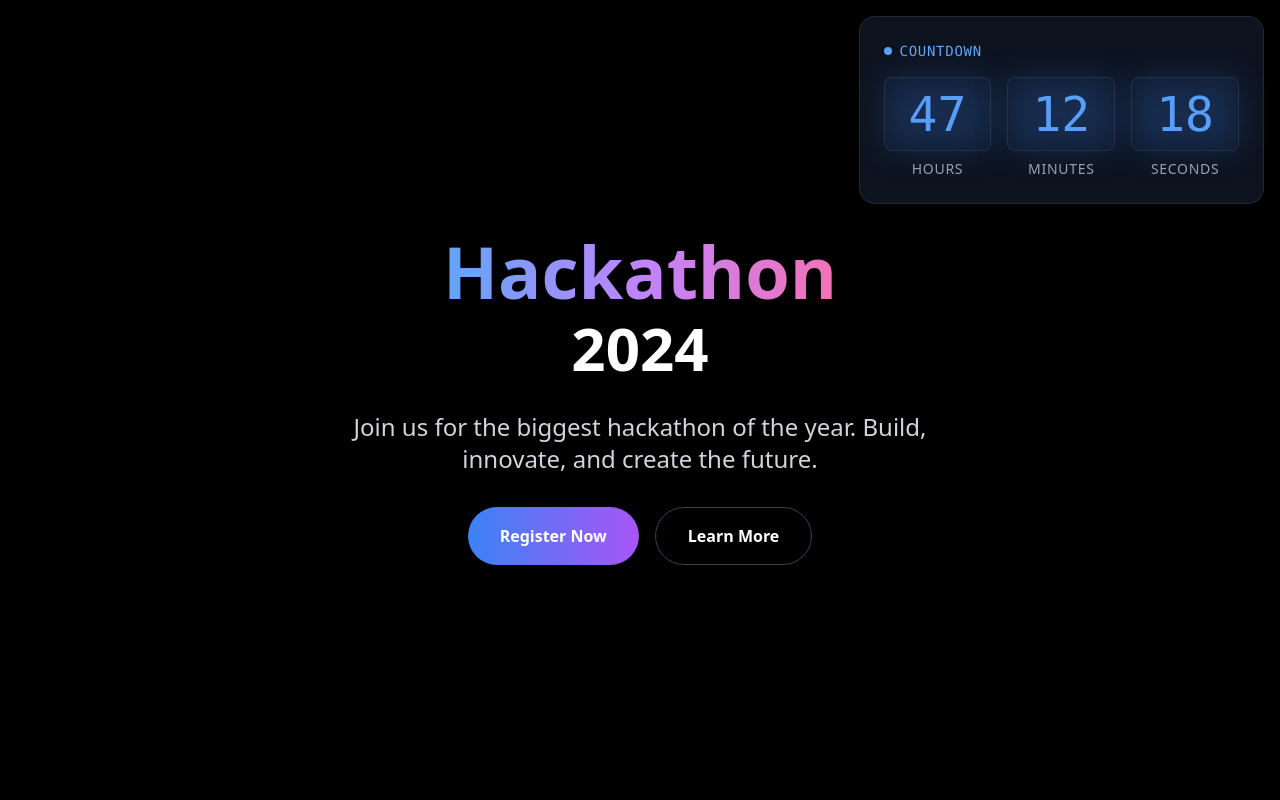
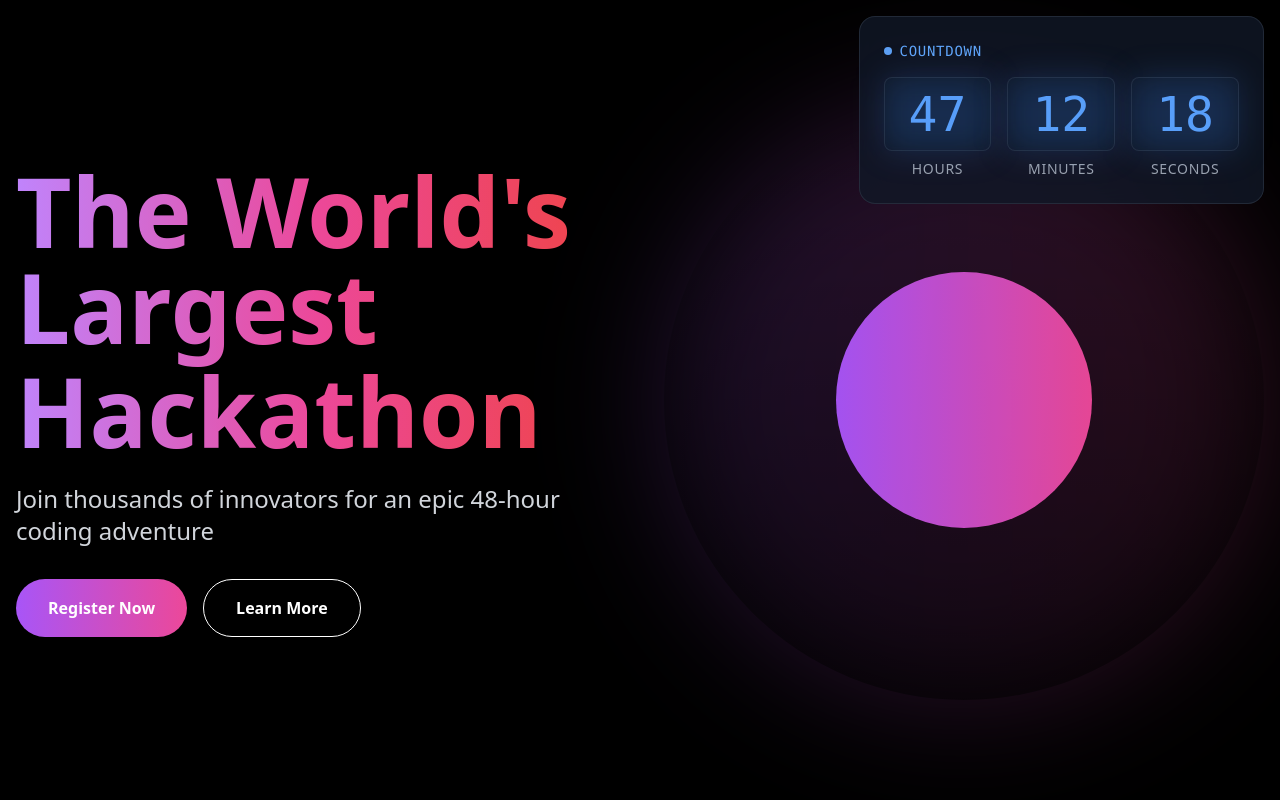
Before and after one commit to Oghenekparobo/The-World-s-Largest-Hackathon, a React (Vite) app: page / in a window 1280 px wide. Shown: the top 800 px of the page. Built offline with nearby package versions, Linux system fonts and the light colour scheme.

Commit message:
world largest hackathon

```diff
--- a/src/components/HeroSection.tsx
+++ b/src/components/HeroSection.tsx
@@ -27,9 +27,11 @@ export const HeroSection = () => {
   }, []);
 
   return (
-    <section className="min-h-screen flex items-center justify-center px-4">
-      <div className="max-w-7xl mx-auto text-center">
+    <section className="min-h-screen flex items-center justify-center relative overflow-hidden">
+      <div className="max-w-7xl w-full mx-auto px-4">
+        <div className="grid grid-cols-1 lg:grid-cols-2 gap-12 items-center">
           <motion.div
+            ref={titleRef}
             initial={{
               opacity: 0,
               x: -100,
@@ -47,44 +49,57 @@ export const HeroSection = () => {
               delay: 0.5,
               ease: [0.4, 0, 0.2, 1]
             }}
-          className="space-y-8"
+            className="text-left"
           >
             <motion.h1
-            className="text-5xl md:text-7xl font-bold text-white mb-6"
+              className="text-6xl md:text-8xl font-bold mb-6 bg-clip-text text-transparent bg-gradient-to-r from-purple-400 via-pink-500 to-red-500"
               initial={{ opacity: 0, y: 20 }}
               animate={{ opacity: 1, y: 0 }}
               transition={{ delay: 0.8, duration: 0.8 }}
             >
-            <span className="bg-clip-text text-transparent bg-gradient-to-r from-blue-400 via-purple-400 to-pink-400">
-              Hackathon
-            </span>
-            <br />
-            <span className="text-4xl md:text-6xl">2024</span>
+              The World's Largest
+              <span className="block mt-2">Hackathon</span>
             </motion.h1>
 
             <motion.p
-            className="text-xl md:text-2xl text-gray-300 max-w-2xl mx-auto"
+              className="text-xl md:text-2xl text-gray-300 mb-8"
               initial={{ opacity: 0, y: 20 }}
               animate={{ opacity: 1, y: 0 }}
               transition={{ delay: 1, duration: 0.8 }}
             >
-            Join us for the biggest hackathon of the year. Build, innovate, and create the future.
+              Join thousands of innovators for an epic 48-hour coding adventure
             </motion.p>
 
             <motion.div
               initial={{ opacity: 0, y: 20 }}
               animate={{ opacity: 1, y: 0 }}
               transition={{ delay: 1.2, duration: 0.8 }}
-            className="flex flex-col sm:flex-row gap-4 justify-center"
+              className="flex gap-4"
             >
-            <button className="px-8 py-4 bg-gradient-to-r from-blue-500 to-purple-500 rounded-full text-white font-semibold hover:shadow-lg hover:shadow-blue-500/20 transition-all duration-300">
+              <button className="px-8 py-4 bg-gradient-to-r from-purple-500 to-pink-500 rounded-full text-white font-semibold hover:opacity-90 transition-opacity">
                 Register Now
               </button>
-            <button className="px-8 py-4 border border-gray-700 rounded-full text-white font-semibold hover:bg-gray-800/50 transition-all duration-300">
+              <button className="px-8 py-4 border border-white rounded-full text-white font-semibold hover:bg-white/10 transition-colors">
                 Learn More
               </button>
             </motion.div>
           </motion.div>
+
+          <motion.div
+            initial={{ opacity: 0, scale: 0.8 }}
+            animate={{ opacity: 1, scale: 1 }}
+            transition={{ duration: 0.8, ease: "easeOut" }}
+            className="relative"
+          >
+            <div className="relative w-full aspect-square">
+              <div className="absolute inset-0 bg-gradient-to-r from-purple-500/20 to-pink-500/20 rounded-full blur-3xl" />
+              <div className="absolute inset-0 bg-gradient-to-b from-transparent to-black/50 rounded-full" />
+              <div className="absolute inset-0 flex items-center justify-center">
+                <div className="w-64 h-64 rounded-full bg-gradient-to-r from-purple-500 to-pink-500 animate-pulse" />
+              </div>
+            </div>
+          </motion.div>
+        </div>
       </div>
     </section>
   );
```
Lines whose indentation alone changed are shown as unchanged.
